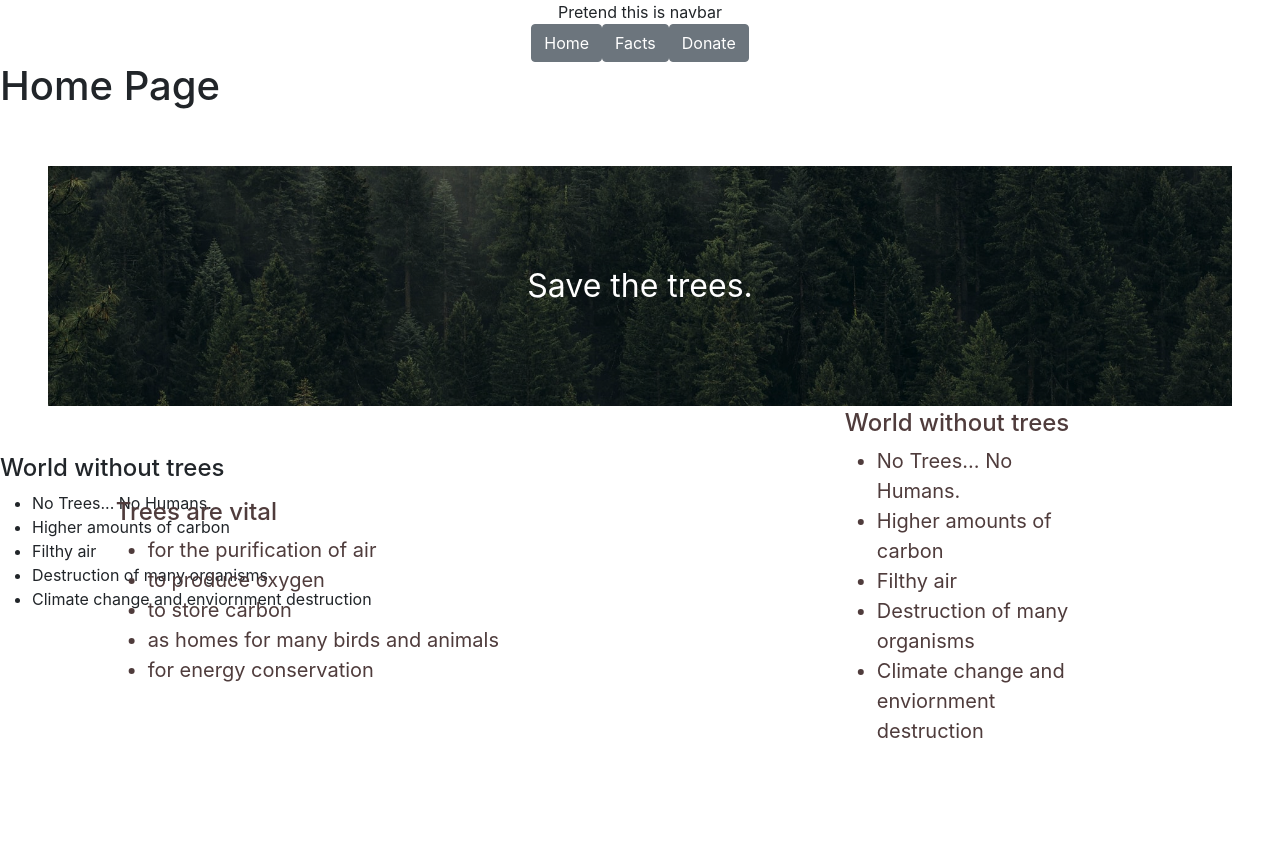
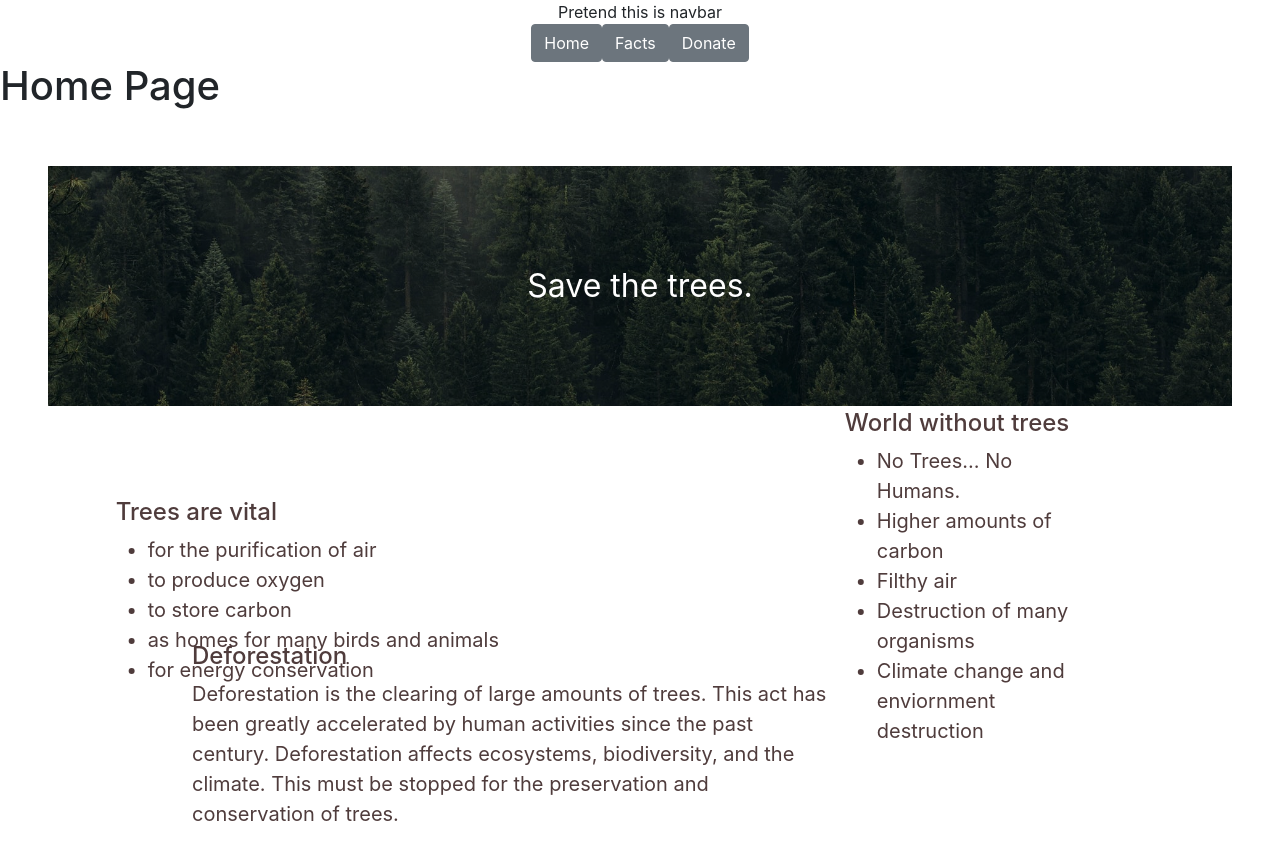
Before and after one commit to Web-Dev-Speedrunners/git-gud, a React (Create React App) app: page / in a window 1280 px wide. Before the commit the page ends 800 px from the top, so only its background shows below. Built offline with nearby package versions, Linux system fonts and the light colour scheme.

Commit message:
added bottom section facts

```diff
--- a/src/pages/home/bottomsection.jsx
+++ b/src/pages/home/bottomsection.jsx
@@ -3,15 +3,15 @@ import "./section.css";
 
 const BottomSection = () => {
     return(
-    <div>
-        <h4>World without trees </h4>
-        <ul>
-            <li>No Trees... No Humans.</li>
-            <li>Higher amounts of carbon</li>
-            <li>Filthy air</li>
-            <li>Destruction of many organisms</li>
-            <li>Climate change and enviornment destruction</li>
-        </ul>
+    <div id = "bottom-sec-text">
+        <h4>Deforestation</h4>
+        <p>
+             Deforestation is the clearing of large amounts of trees.
+             This act has been greatly accelerated by human activities since the past century.
+             Deforestation affects ecosystems, biodiversity, and the climate.
+             This must be stopped for the preservation and conservation of trees.
+
+        </p>
     </div>
 
     )
--- a/src/pages/home/section.css
+++ b/src/pages/home/section.css
@@ -19,8 +19,8 @@
   }
 
   #bottom-sec-text {
-    top: 82%;
-    left: 80%;
+    top: 98%;
+    left: 50%;
     font-size: 20px;
     color: rgb(79, 60, 60);
     position: absolute;
```
